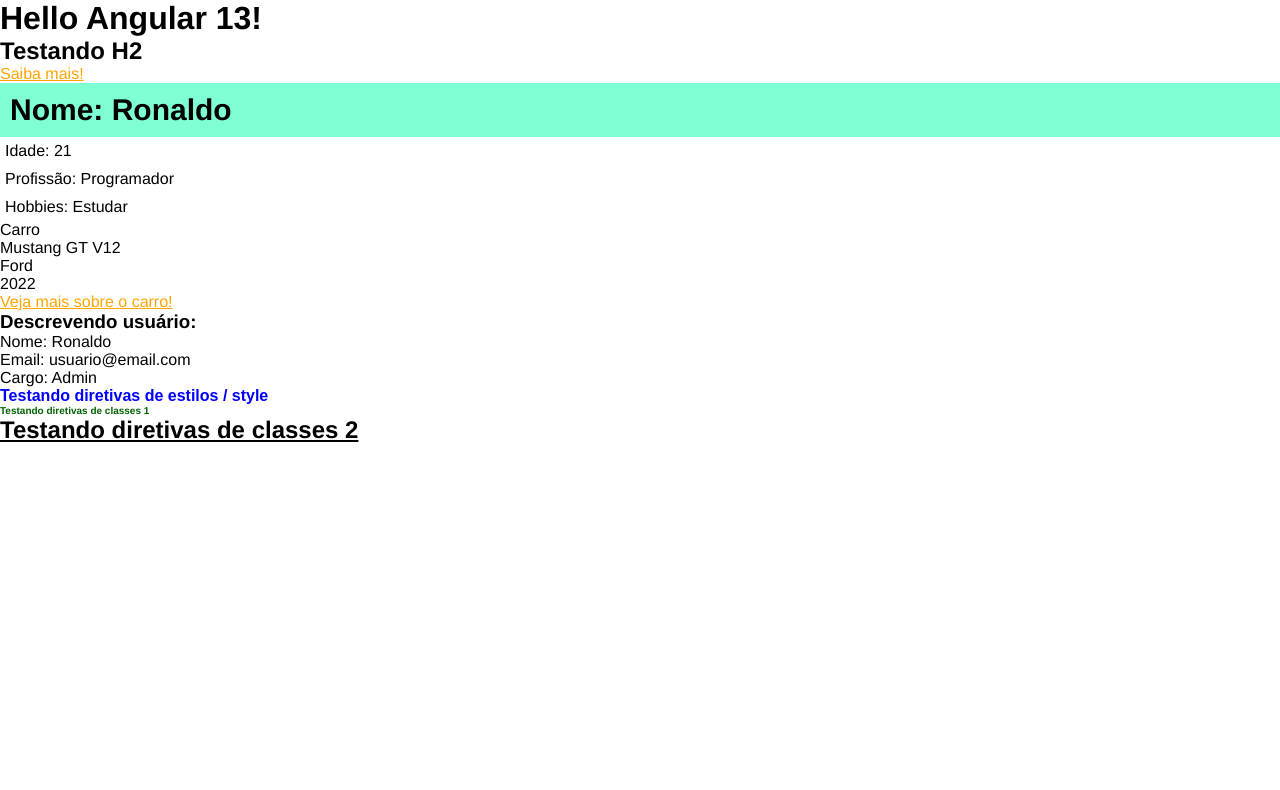
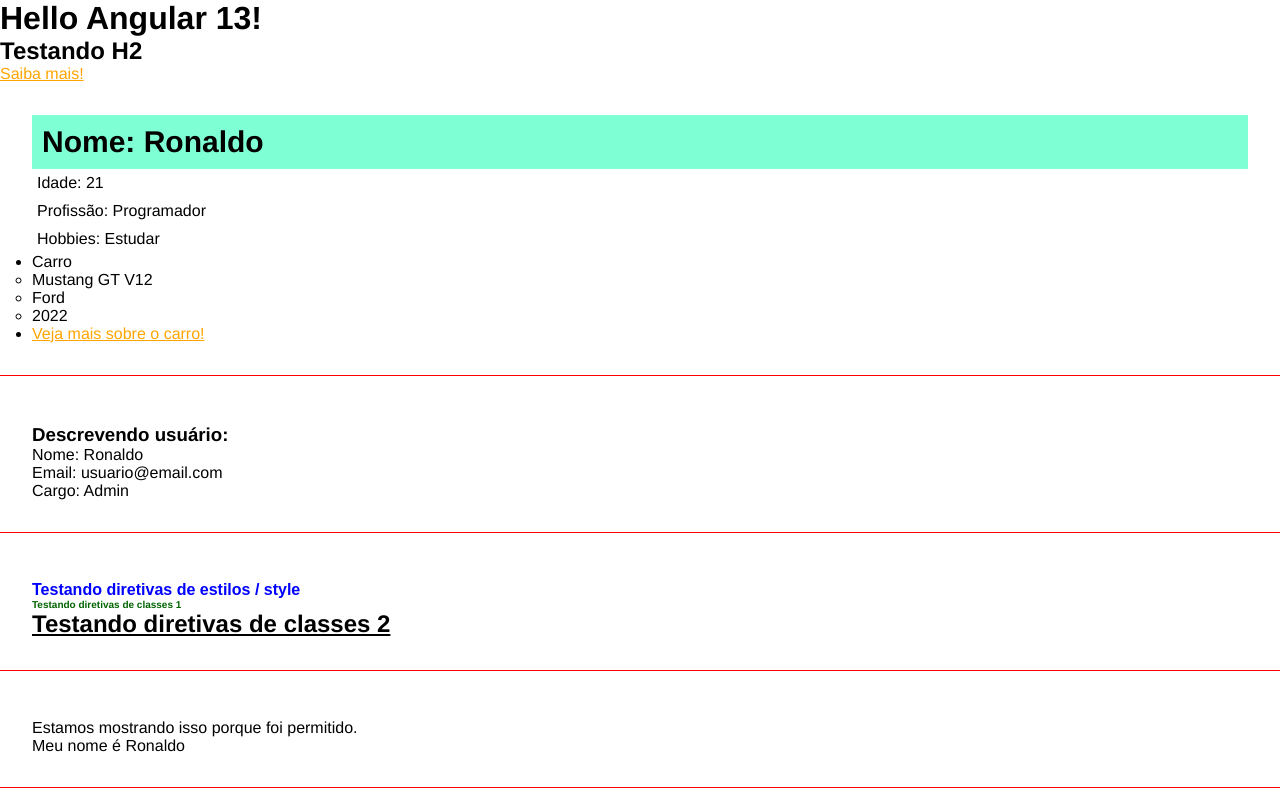
Before and after one commit to ronaldovctor/Angular13-MatheusBattist, an Angular app: page / in a window 1280 px wide. Shown: the top 790 px of the page. Built offline with nearby package versions, Linux system fonts and the light colour scheme.

Commit message:
Renderizacao condicional

```diff
--- a/src/app/app.component.html
+++ b/src/app/app.component.html
@@ -4,3 +4,4 @@
 <app-first-component></app-first-component>
 <app-parent-data [name]="userName" [userData]="userData"></app-parent-data>
 <app-directives></app-directives>
+<app-if-render></app-if-render>
--- a/src/app/app.module.ts
+++ b/src/app/app.module.ts
@@ -5,13 +5,15 @@
 import { FirstComponentComponent } from './components/first-component/first-component.component';
 import { ParentDataComponent } from './components/parent-data/parent-data.component';
 import { DirectivesComponent } from './components/directives/directives.component';
+import { IfRenderComponent } from './components/if-render/if-render.component';
 
 @NgModule({
   declarations: [
     AppComponent,
     FirstComponentComponent,
     ParentDataComponent,
-    DirectivesComponent
+    DirectivesComponent,
+    IfRenderComponent
   ],
   imports: [
     BrowserModule
--- a/src/app/components/directives/directives.component.html
+++ b/src/app/components/directives/directives.component.html
@@ -1,3 +1,4 @@
+<div class="class">
    <h2 [ngStyle]="{'font-size': size+'px', 'font-family': font , 'color': color }">
       Testando diretivas de estilos / style
    </h2>
@@ -7,3 +8,4 @@
    <h2 [ngClass]="underline">
       Testando diretivas de classes 2
    </h2>
+</div>
--- a/src/app/components/first-component/first-component.component.html
+++ b/src/app/components/first-component/first-component.component.html
@@ -1,3 +1,4 @@
+<div class="class">
    <h2 class="title">Nome: {{ name }}</h2>
    <p>Idade: {{ age }}</p>
    <p>Profissão: {{ job }}</p>
@@ -20,3 +21,4 @@
          <a href="#">Veja mais sobre o carro!</a>
       </li>
    </ul>
+</div>
--- /dev/null
+++ b/src/app/components/if-render/if-render.component.html
@@ -0,0 +1,9 @@
+<div class="class">
+   <div *ngIf="canShow">Estamos mostrando isso porque foi permitido.</div>
+   <div *ngIf="name === 'Ronaldo'; else nameNotFound">Meu nome é {{ name }}</div>
+   <ng-template #nameNotFound>
+      <div>
+         Nome não encontrado
+      </div>
+   </ng-template>
+</div>
--- /dev/null
+++ b/src/app/components/if-render/if-render.component.ts
@@ -0,0 +1,17 @@
+import { Component, OnInit } from '@angular/core';
+
+@Component({
+  selector: 'app-if-render',
+  templateUrl: './if-render.component.html',
+  styleUrls: ['./if-render.component.css']
+})
+export class IfRenderComponent implements OnInit {
+  canShow: boolean = true
+  name: string = 'Ronaldo'
+
+  constructor() { }
+
+  ngOnInit(): void {
+  }
+
+}
--- a/src/app/components/parent-data/parent-data.component.html
+++ b/src/app/components/parent-data/parent-data.component.html
@@ -1,4 +1,6 @@
-<h3>Descrevendo usuário:</h3>
-<p>Nome: {{ name }}</p>
-<p>Email: {{ userData.email }}</p>
-<p>Cargo: {{ userData.role }}</p>
+<div class="class">
+   <h3>Descrevendo usuário:</h3>
+   <p>Nome: {{ name }}</p>
+   <p>Email: {{ userData.email }}</p>
+   <p>Cargo: {{ userData.role }}</p>
+</div>
--- a/src/styles.css
+++ b/src/styles.css
@@ -7,3 +7,13 @@
 a {
    color: orange;
 }
+
+body{
+   padding-bottom: 500px;
+}
+
+.class{
+   border-bottom: 1px solid red;
+   padding: 2em;
+   margin-bottom: 1em;
+}
```
Also changed, not shown: src/app/components/if-render/if-render.component.css (added), 1 other file (tests, documents, lock files or other folders). Lines whose indentation alone changed are shown as unchanged.
